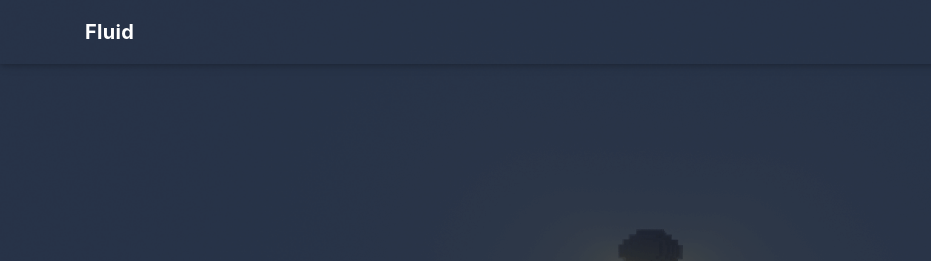
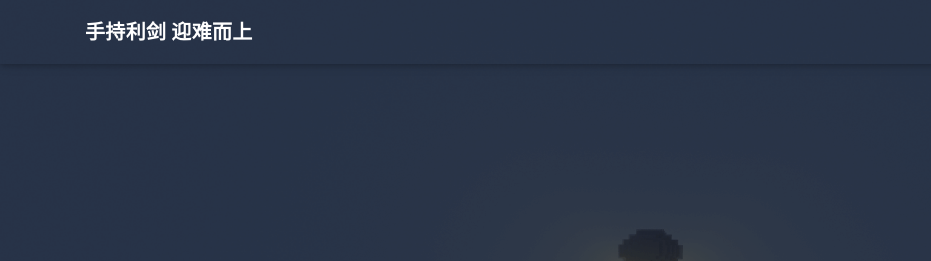
Before and after one commit to Anastasia-CS/Anastasia-CS.github.io, a plain HTML site: page index.html in a window 1280 px wide. Shown: the top 261 px of the page, 0-931 px from the left. Drawn offline with nearby package versions, Linux system fonts and the light colour scheme; some packages are replaced by stand-ins of ours; a script that the page names is missing; a small style sheet from the web is missing.

Commit message:
Site updated: 2024-05-29 21:04:14

```diff
--- a/index.html
+++ b/index.html
@@ -86,7 +86,7 @@
   <nav id="navbar" class="navbar fixed-top  navbar-expand-lg navbar-dark scrolling-navbar">
   <div class="container">
     <a class="navbar-brand" href="/">
-      <strong>Fluid</strong>
+      <strong>手持利剑 迎难而上</strong>
     </a>
 
     <button id="navbar-toggler-btn" class="navbar-toggler" type="button" data-toggle="collapse"
```
Also changed, not shown: 2024/05/29/hello-world/index.html (+1 -1 lines), 2024/05/29/test/index.html (+1 -1 lines), 2024/05/29/如何搭建自己的笔记博客/index.html (+1 -1 lines), 404.html (+1 -1 lines), about/index.html (+1 -1 lines), archives/2024/05/index.html (+1 -1 lines), archives/2024/index.html (+1 -1 lines), archives/index.html (+1 -1 lines), categories/index.html (+1 -1 lines), links/index.html (+1 -1 lines), tags/index.html (+1 -1 lines), tags/笔记/index.html (+1 -1 lines).
